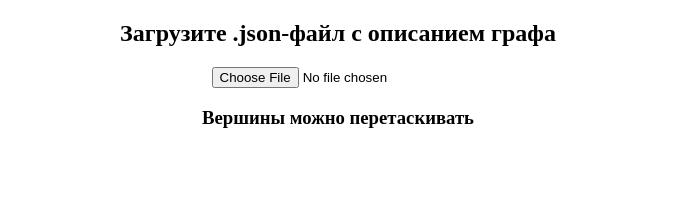
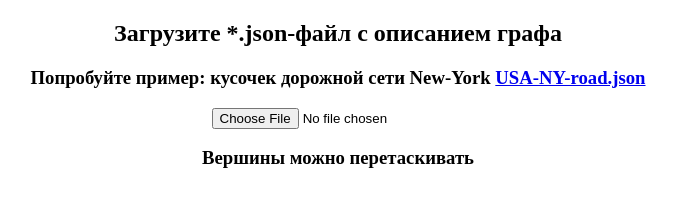
Before and after one commit to VladX/force-directed-approx, a plain HTML site: page index.html in a window 1280 px wide. Shown: the whole page, without its empty margins (302-978 px from the left). Drawn offline with nearby package versions, Linux system fonts and the light colour scheme.

Commit message:
Example json

```diff
--- a/index.html
+++ b/index.html
@@ -7,7 +7,8 @@
 </head>
 <body>
 <div align="center">
-    <h2>Загрузите .json-файл с описанием графа</h2>
+    <h2>Загрузите *.json-файл с описанием графа</h2>
+    <h3>Попробуйте пример: кусочек дорожной сети New-York <a href="USA-NY-road.json" target="_blank">USA-NY-road.json</a></h3>
     <input id="graph-file" type="file" size="20" />
     <h3>Вершины можно перетаскивать</h3>
 </div>
```
